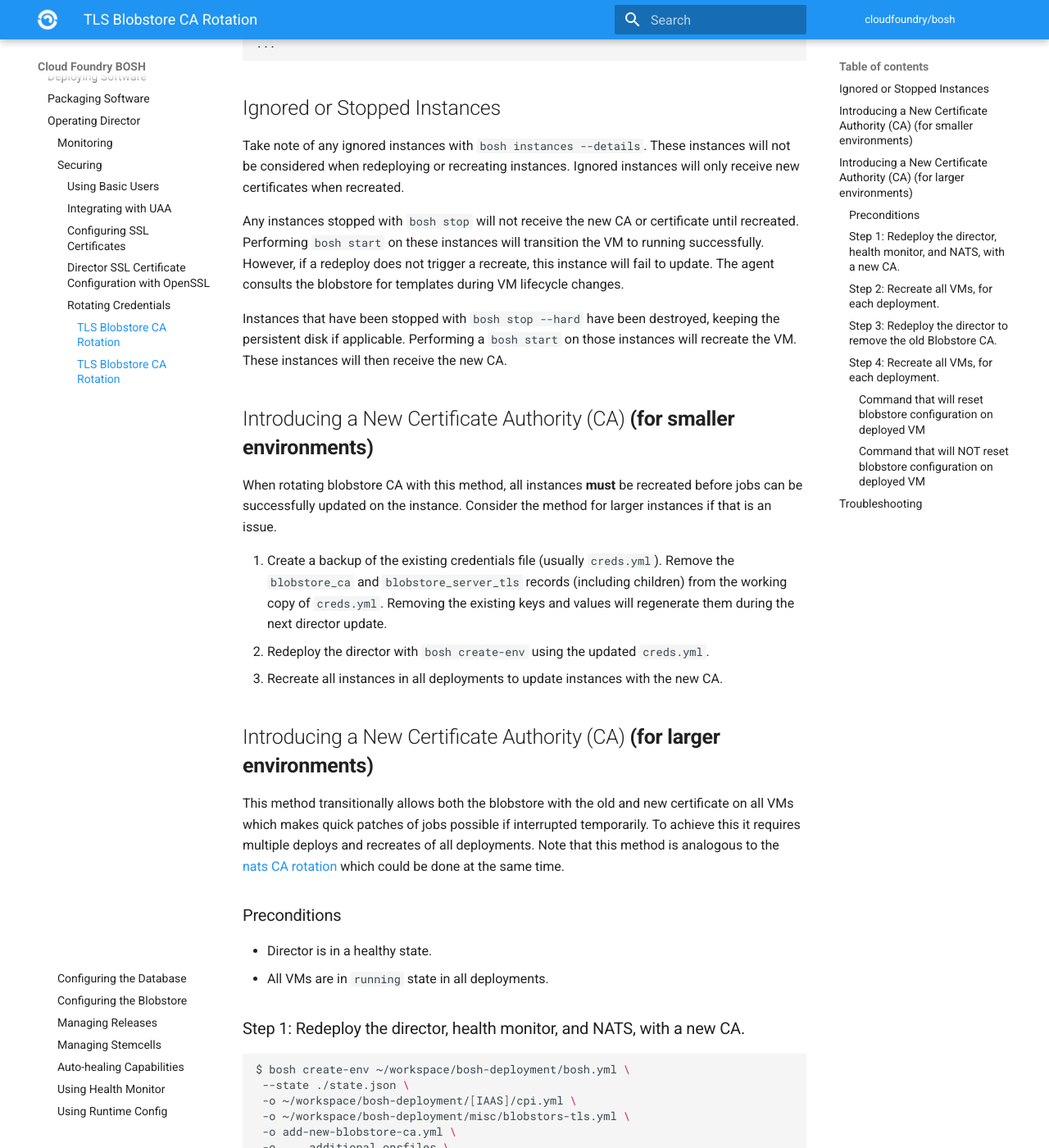
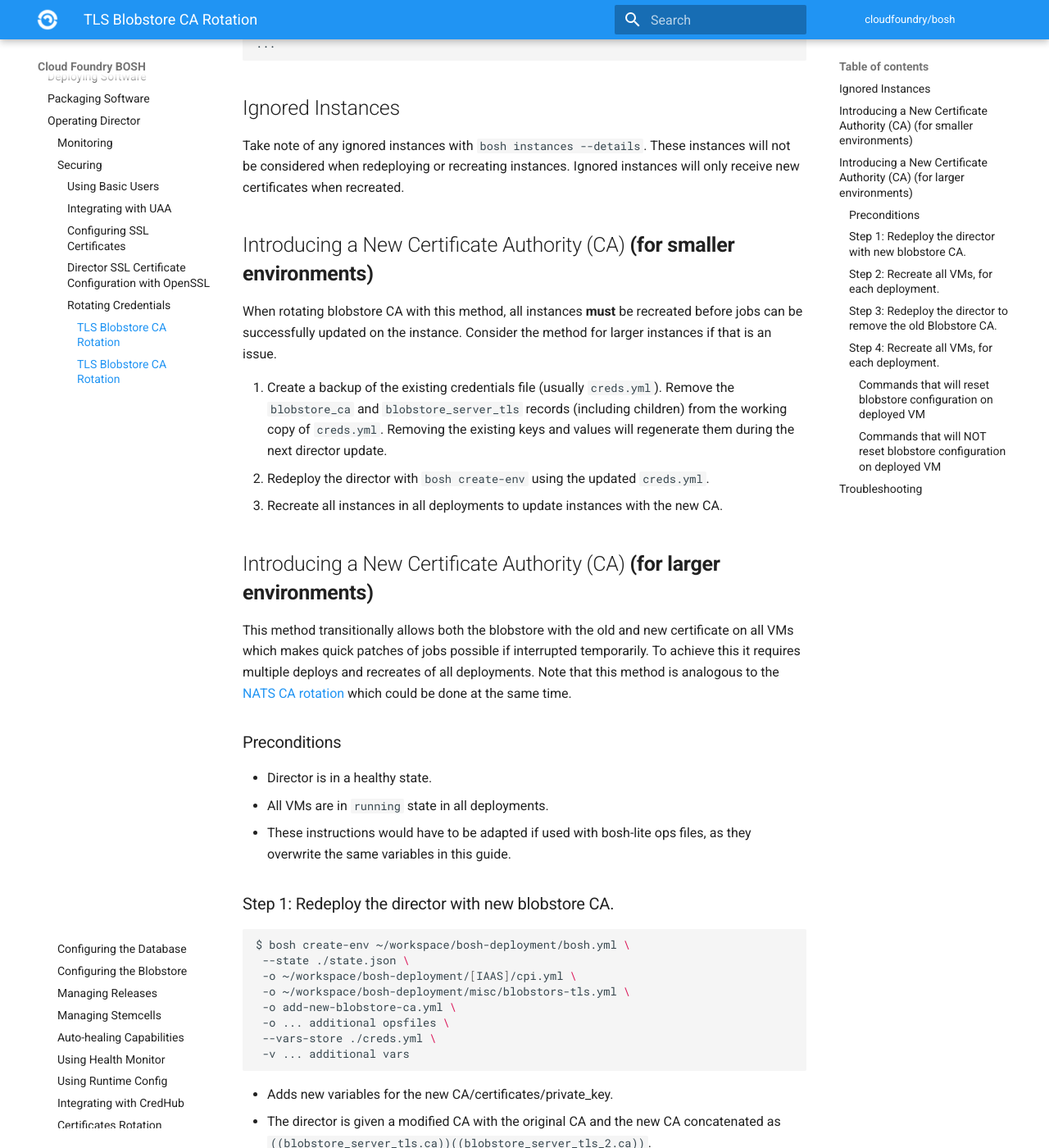
Before and after one commit to cloudfoundry/docs-bosh, an MkDocs documentation site: the page built from content/blobstore-ca-rotation.md, in a window 1280 px wide and 1400 px high, scrolled down 1102 px. Shown: the whole window at 82% size. Built offline with MkDocs 1.6.1 and Material for MkDocs 9.7.7, drawn with Linux system fonts in a browser that asks for light colours; old or Windows-style settings are respelled for this version of MkDocs; some of the changed text lies outside the part shown.

Commit message:
Updates to TLS blobstore CA rotation
Co-authored-by: Rebecca Putinski <rputinski@pivotal.io>

````diff
--- a/content/blobstore-ca-rotation.md
+++ b/content/blobstore-ca-rotation.md
@@ -47,13 +47,9 @@ instance_groups:
 ```
 
 
-## Ignored or Stopped Instances
+## Ignored Instances
 
 Take note of any ignored instances with `bosh instances --details`. These instances will not be considered when redeploying or recreating instances. Ignored instances will only receive new certificates when recreated.
-
-Any instances stopped with `bosh stop` will not receive the new CA or certificate until recreated. Performing `bosh start` on these instances will transition the VM to running successfully. However, if a redeploy does not trigger a recreate, this instance will fail to update. The agent consults the blobstore for templates during VM lifecycle changes.
-
-Instances that have been stopped with `bosh stop --hard` have been destroyed, keeping the persistent disk if applicable. Performing a `bosh start` on those instances will recreate the VM. These instances will then receive the new CA.
 
 ## Introducing a New Certificate Authority (CA) **(for smaller environments)**
 
@@ -66,15 +62,16 @@ When rotating blobstore CA with this method, all instances **must** be recreated
 
 ## Introducing a New Certificate Authority (CA) **(for larger environments)**
 
-This method transitionally allows both the blobstore with the old and new certificate on all VMs which makes quick patches of jobs possible if interrupted temporarily. To achieve this it requires multiple deploys and recreates of all deployments.  Note that this method is analogous to the [nats CA rotation](nats-ca-rotation.md) which could be done at the same time.
+This method transitionally allows both the blobstore with the old and new certificate on all VMs which makes quick patches of jobs possible if interrupted temporarily. To achieve this it requires multiple deploys and recreates of all deployments.  Note that this method is analogous to the [NATS CA rotation](nats-ca-rotation.md) which could be done at the same time.
 
 ### Preconditions
 
 * Director is in a healthy state.
 * All VMs are in `running` state in all deployments.
+* These instructions would have to be adapted if used with bosh-lite ops files, as they overwrite the same variables in this guide.
 
 
-### Step 1: Redeploy the director, health monitor, and NATS, with a new CA. {: #step-1}
+### Step 1: Redeploy the director with new blobstore CA. {: #step-1}
 
 ```shell
 
@@ -90,7 +87,6 @@ $ bosh create-env ~/workspace/bosh-deployment/bosh.yml \
 
 * Adds new variables for the new CA/certificates/private_key.
 * The director is given a modified CA with the original CA and the new CA concatenated as `((blobstore_server_tls.ca))((blobstore_server_tls_2.ca))`.
-* The director is updated to use certificates and keys generated by the new CA.
 * Blobstore continues to use the old certificates and private key.
 * Each VM/agent continues to use the old certificates to communicate with the blobstore.
 
@@ -124,7 +120,7 @@ $ bosh create-env ~/workspace/bosh-deployment/bosh.yml \
 
 ### Step 2: Recreate all VMs, for each deployment. {: #step-2}
 
-VMs need to be recreated in order to receive new certificates generated from the new Blobstore CA being rotated in. If not recreated, agents will continue to attempt communication with blobstore  verifying against the old certificates CA, which will not be verifiable against the new CA.
+VMs need to be recreated in order to receive new certificates generated from the new Blobstore CA being rotated in. If not recreated, agents will continue to attempt communication with the blobstore, which sends a certificate signed by the new CA. The agent cannot verify the certificate with the old CA.
 
 ```shell
 $ bosh -d deployment-name recreate
@@ -146,10 +142,8 @@ $ bosh create-env ~/workspace/bosh-deployment/bosh.yml \
 `remove-old-blobstore-ca.yml`
 
 * `blobstore.tls.ca` is updated to remove the old CA from the concatenated CAs.
-* The director will only new certificates. The CA is updated to be just the new CA.
 * The blobstore server is updated to use a new certificate and private key, generated by the new CA.
 * All components can communicate using the new CA.
-* Note that the bosh-lite.md and bosh-lite-docker.md ops files if used will need to be adapted for the variable generation.
 
 ```yaml
 ---
@@ -192,9 +186,7 @@ Recreating all VMs will remove the old CA from each.
 $ bosh -d deployment-name recreate
 ```
 
-
-
-#### Command that will reset blobstore configuration on deployed VM
+#### Commands that will reset blobstore configuration on deployed VM
   - stop hard and start VMs
 ```
 $ bosh -d deployment-name stop --hard
@@ -205,7 +197,7 @@ $ bosh -d deployment-name start
 $ bosh -d deployment-name recreate
 ```
 
-#### Command that will NOT reset blobstore configuration on deployed VM
+#### Commands that will NOT reset blobstore configuration on deployed VM
   - restart VMs
 ```
 $ bosh -d deployment-name restart
````
